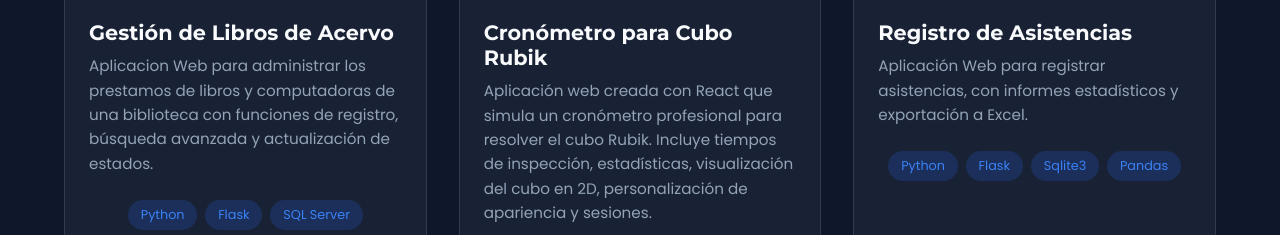
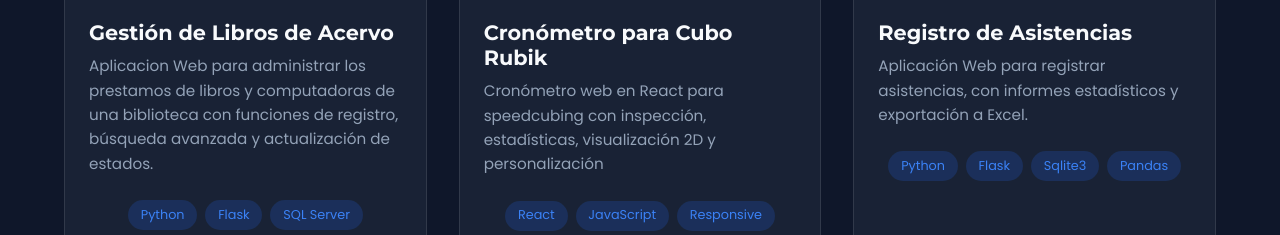
Before and after one commit to jesusgarzag/Portafolio, a plain HTML site: page index.html in a window 1280 px wide. Shown: the part 4241-4476 px from the top of the page. Drawn offline with nearby package versions, Linux system fonts and the light colour scheme.

Commit message:
Added Rubiks Timer project and react into the projects and skills

```diff
--- a/idiomas.js
+++ b/idiomas.js
@@ -33,8 +33,7 @@ const translations = {
     "book_desc": "Aplicacion Web para administrar los prestamos de libros y computadoras de una biblioteca con funciones de registro, búsqueda avanzada y actualización de estados.",
     "attendance": "Registro de Asistencias",
     "attendance_desc": "Aplicación Web para registrar asistencias, con informes estadísticos y exportación a Excel.",
-    "automation": "Cronómetro para Cubo Rubik",
-    "automation_desc": "Aplicación web creada con React que simula un cronómetro profesional para resolver el cubo Rubik. Incluye tiempos de inspección, estadísticas, visualización del cubo en 2D, personalización de apariencia y sesiones.",
+    "timer-title": "Cronómetro para Cubo Rubik",
     "entry_system": "Registro de Asistencias",
     "entry_desc": "Aplicación web para registrar asistencias, con informes estadísticos y exportación a Excel.",
     "book_register": "Gestión de Libros de Acervo",
@@ -119,8 +118,7 @@ const translations = {
     "book_desc": "Web application  to manage library book inventory and computers with registration functions, advanced search and status updates.",
     "attendance": "Attendance Register",
     "attendance_desc": "Web application to record attendance and control school event dates with statistical reports and Excel export.",
-    "automation": "Rubik's Cube Timer",
-    "automation_desc": "Web application built with React that simulates a professional timer for solving the Rubik's Cube. Includes inspection time, statistics, 2D cube visualization, appearance customization, and session tracking.",
+    "timer-title": "Rubik's Cube Timer",
     "entry_system": "Entry and Exit System",
     "entry_desc": "System to manage staff entry and exit records.",
     "book_register": "Book Collection Register",
--- a/index.html
+++ b/index.html
@@ -388,7 +388,6 @@
           </div>
         </div>
 
-        <!-- Proyecto 2: Registro de Asistencias -->
 
 
         <!-- Proyecto 2:Rubiks -->
@@ -397,8 +396,8 @@
             <img src="assets/images/timer.jpg" alt="Automatización con Ansible">
           </div>
           <div class="project-content">
-            <h3 class="project-title" data-i18n="automation">Timer Rubik</h3>
-            <p class="project-description" data-i18n="automation_desc">
+            <h3 class="project-title" data-i18n="timer-title">Timer Rubik</h3>
+            <p class="project-description" data-i18n="timer-desc">
              Timer
             </p>
             <div class="project-tech">
@@ -459,7 +458,7 @@
       <img src="assets/images/timer.jpg" alt="Timer Rubik">
     </div>
     <div class="container_textCard--proyectos">
-      <h2 data-i18n="automation">Timer Rubik</h2>
+      <h2 data-i18n="timer-title">Timer Rubik</h2>
       <p data-i18n="timer-desc">
         Aplicación web creada con React que simula un cronómetro profesional para resolver el cubo Rubik. Incluye tiempos de inspección, estadísticas, visualización del cubo en 3D, personalización de apariencia y sesiones.
       </p>
```
